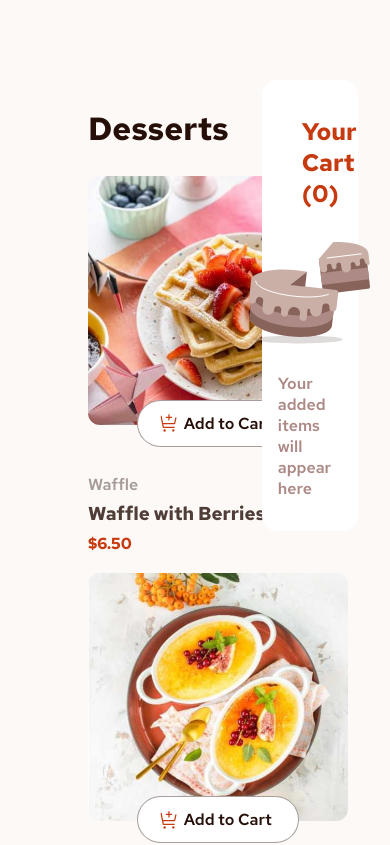
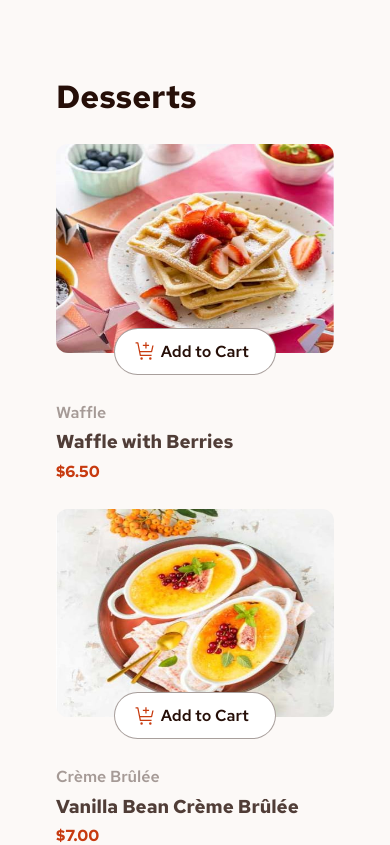
Before and after one commit to ipz06/product-list, a Vue app in the folder product-list/: page / in a window 390 px wide. Shown: the top 845 px of the page. Built offline with nearby package versions, Linux system fonts and the light colour scheme.

Commit message:
Add responsiveness and styles

```diff
--- a/product-list/src/App.vue
+++ b/product-list/src/App.vue
@@ -1,11 +1,9 @@
 <script setup lang="ts">
-import CartLayout from './components/CartLayout.vue';
-import DessertsLayout from './components/DessertsLayout.vue';
-
+import CartLayout from './components/CartLayout.vue'
+import DessertsLayout from './components/DessertsLayout.vue'
 </script>
 
 <template>
-
   <main class="main">
     <section class="food-wrapper">
       <DessertsLayout />
@@ -25,6 +23,18 @@ import DessertsLayout from './components/DessertsLayout.vue';
   flex-wrap: nowrap;
   max-width: 100%;
   margin: 1.5rem;
+  @media (max-width: 1200px) {
+    display: flex;
+    flex-direction: column;
+    justify-content: center;
+    align-items: normal;
+  }
+  @media (max-width: 768px) {
+    padding: 0;
+    margin: 1rem;
+    gap: 1rem;
+    padding: 2rem;
+  }
 }
 
 section {
@@ -33,9 +43,12 @@ section {
 
 .food-wrapper {
   max-width: 70%;
+  @media (max-width: 1200px) {
+    max-width: 100%;
+  }
 }
 
-.cart-wrapper{
+.cart-wrapper {
   max-width: 30%;
   background-color: white;
   position: relative;
@@ -46,5 +59,9 @@ section {
   flex-direction: column;
   align-items: center;
   padding: 1rem;
+  margin-bottom: 1.5rem;
+  @media (max-width: 1200px) {
+    max-width: 100%;
+  }
 }
 </style>
--- a/product-list/src/components/Cart.vue
+++ b/product-list/src/components/Cart.vue
@@ -1,15 +1,11 @@
 <template>
   <div>
     <div class="cart-item">
-            <img
-            :src="`${imgSrc}`"
-            alt="Image"
-            :class="{'in-cart' : isInCart}"
-            >
+      <img :src="`${imgSrc}`" alt="Image" :class="{ 'in-cart': isInCart }" />
       <AddToCartButton :id="id" :item="item" />
     </div>
     <div class="cart-content">
-            <p class="category"> {{ category }}</p>
+      <p class="category">{{ category }}</p>
       <h3 class="name">{{ name }}</h3>
       <p class="price">${{ price.toFixed(2) }}</p>
     </div>
@@ -17,28 +13,27 @@
 </template>
 
 <script setup lang="ts">
-import { onMounted, computed } from 'vue';
+import { onMounted, computed } from 'vue'
 import '../styles/styles.scss'
-import AddToCartButton from './AddToCartButton.vue';
-import { useCartStore } from '@/stores/cart';
-
+import AddToCartButton from './AddToCartButton.vue'
+import { useCartStore } from '@/stores/cart'
 
 const props = defineProps({
   name: {
     type: String,
-      required: true
+    required: true,
   },
   price: {
     type: Number,
-      required: true
+    required: true,
   },
   category: {
     type: String,
-        required: true
+    required: true,
   },
   imgSrc: {
     type: String,
-        required: true
+    required: true,
   },
   item: {
     type: Object,
@@ -46,22 +41,25 @@ const props = defineProps({
   id: {
     type: String,
   },
-  });
+})
 
 const cartStore = useCartStore()
 const isInCart = computed(() => {
-    return cartStore.cartItems.some(cartItem => cartItem.id === props.id);
-});
+  return cartStore.cartItems.some((cartItem) => cartItem.id === props.id)
+})
 
-  onMounted(() => console.log("props", props.name, props.item, props.id))
+onMounted(() => console.log('props', props.name, props.item, props.id))
 </script>
 
-<style>
+<style scoped>
 .cart-item {
   display: flex;
   justify-content: center;
   flex-direction: column;
   max-width: 260px;
+  @media (max-width: 768px) {
+    max-width: 600px;
+  }
 }
 
 .cart-content {
@@ -69,11 +67,18 @@ const props = defineProps({
   flex-direction: column;
   justify-content: flex-start;
   align-items: flex-start;
-    margin-top: 1.5rem;
+  margin: 1.5rem 0;
 }
 
 .cart-item img {
   border-radius: 12px;
 }
 
+@media (max-width: 768px) {
+  .cart-item img {
+    width: 100%; /* Set the width to 100% of the container */
+    height: auto; /* Maintain the aspect ratio */
+    aspect-ratio: 4 / 3; /* Set the desired aspect ratio (width:height) */
+  }
+}
 </style>
--- a/product-list/src/components/CartLayout.vue
+++ b/product-list/src/components/CartLayout.vue
@@ -1,5 +1,5 @@
 <template>
-  <h1 class="cart-title">Your Cart ({{ totalItems }})</h1>
+  <h2 class="cart-title">Your Cart ({{ totalItems }})</h2>
   <template v-if="totalItems === 0">
     <img :src="svgPath" alt="Image when the cart is empty" />
     <p class="cart-text">Your added items will appear here</p>
@@ -16,7 +16,7 @@
       />
     </ul>
     <div class="order-total">
-      <span>Order Total</span>
+      <h1>Order Total</h1>
       <h3>${{ totalPrice.toFixed(2) }}</h3>
     </div>
     <div class="carbon-neutral">
@@ -27,7 +27,7 @@
     <ModalDialog ref="dialogTarget" @modal-closed="startNewOrder">
       <ConfirmedOrder :totalPrice="totalPrice" :cartItems="cartItems" />
       <form method="dialog" @submit.prevent="startNewOrder">
-        <button type="submit">Start New Order</button>
+        <button type="submit" class="confirm-order-button">Start New Order</button>
       </form>
     </ModalDialog>
   </template>
--- a/product-list/src/components/DessertsLayout.vue
+++ b/product-list/src/components/DessertsLayout.vue
@@ -15,12 +15,12 @@
 </template>
 
 <script setup lang="ts">
-import { onMounted, ref } from 'vue';
+import { onMounted, ref } from 'vue'
 import cartData from '../data/data.json'
-import Cart from './Cart.vue';
+import Cart from './Cart.vue'
 
 const cartItems = ref(cartData)
-onMounted(() => console.log("data", cartItems.value))
+onMounted(() => console.log('data', cartItems.value))
 </script>
 
 <style>
@@ -30,6 +30,9 @@ onMounted(() => console.log("data", cartItems.value))
   gap: 1rem;
   padding: 0;
   margin: 0; /* Remove default list margins */
+  @media (max-width: 768px) {
+    display: block;
+  }
 }
 
 .dessert-item {
@@ -41,5 +44,9 @@ onMounted(() => console.log("data", cartItems.value))
   justify-content: center;
   flex-direction: column;
   align-items: center;
+  @media (max-width: 768px) {
+    padding: 0;
+    align-items: flex-start;
+  }
 }
 </style>
--- a/product-list/src/styles/styles.scss
+++ b/product-list/src/styles/styles.scss
@@ -1,4 +1,3 @@
-
 $red: hsl(14, 86%, 42%);
 $green: hsl(159, 69%, 38%);
 
@@ -118,7 +117,7 @@ button {
 .item-for-order {
   h4 {
     color: $rose900;
-    font-weight: 900;
+    font-weight: 600;
     margin-top: 1rem;
     margin-bottom: 1rem;
   }
@@ -187,12 +186,8 @@ button {
   gap: 0.3rem;
   width: 85%;
   background-color: $rose100;
-  padding-top: 1rem;
-  padding-bottom: 1rem;
-  margin-top: 1rem;
-  margin-bottom: 1.5rem;
-  margin-right: auto;
-  margin-left: 1.5rem;
+  padding: 1rem 0.3rem;
+  margin: 1rem auto 1.5rem 1.5rem;
   border-radius: 12px;
   color: $rose500;
   font-weight: 400;
```
Lines whose indentation alone changed are shown as unchanged.
